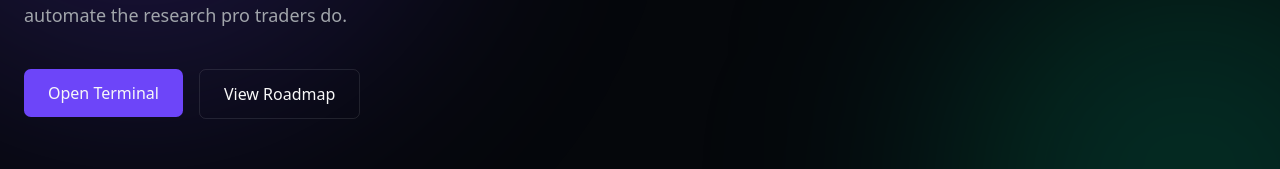
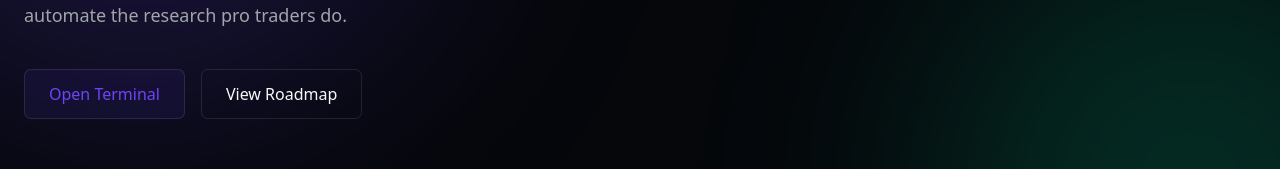
Before and after one commit to nexa-sol/nexa-trade, a Next.js app: page / in a window 1280 px wide. Shown: the part 329-498 px from the top of the page. Built offline with nearby package versions, Linux system fonts and the light colour scheme; what tailwind-animations would draw is missing.

Commit message:
Improved landing page button UI

```diff
--- a/src/app/page.tsx
+++ b/src/app/page.tsx
@@ -32,8 +32,8 @@ export default function Landing() {
           </h1>
 
           <p className="mt-6 text-lg text-muted-foreground max-w-xl animate-fade-in-up animate-delay-100">
-            Catch rugs before they happen, execute trades at Solana
-            speed, and automate the research pro traders do.
+            Catch rugs before they happen, execute trades at Solana speed, and
+            automate the research pro traders do.
           </p>
 
           <div className="mt-10 flex gap-4">
@@ -41,7 +41,7 @@ export default function Landing() {
               href="/markets"
               className="animate-fade-in-up animate-duration-500 animate-delay-200"
             >
-              <button className="px-6 py-3 rounded-lg bg-primary text-primary-foreground font-medium hover:opacity-90 transition">
+              <button className="px-6 py-3 rounded-lg font-medium transition border border-border outline-primary text-primary bg-primary/8 hover:border-primary hover:bg-primary/12">
                 Open Terminal
               </button>
             </Link>
@@ -50,7 +50,7 @@ export default function Landing() {
               href="https://github.com/nexa-sol/nexa-trade?tab=readme-ov-file#-nexa-roadmap--alpha-release"
               target="_blank"
             >
-              <button className="px-6 py-3 rounded-lg border border-border hover:bg-accent/10 transition">
+              <button className="px-6 py-3 rounded-lg border border-border hover:bg-accent/10 hover:text-accent transition">
                 View Roadmap
               </button>
             </Link>
```
